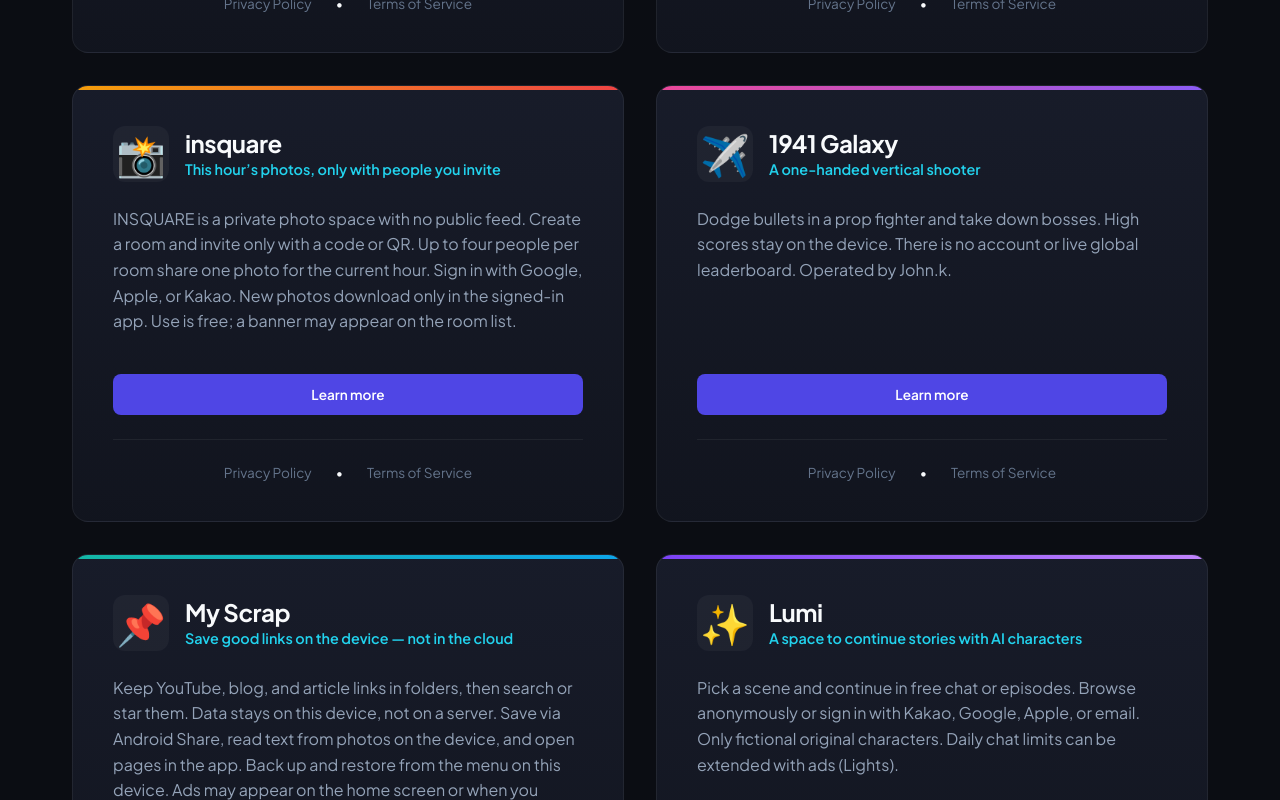
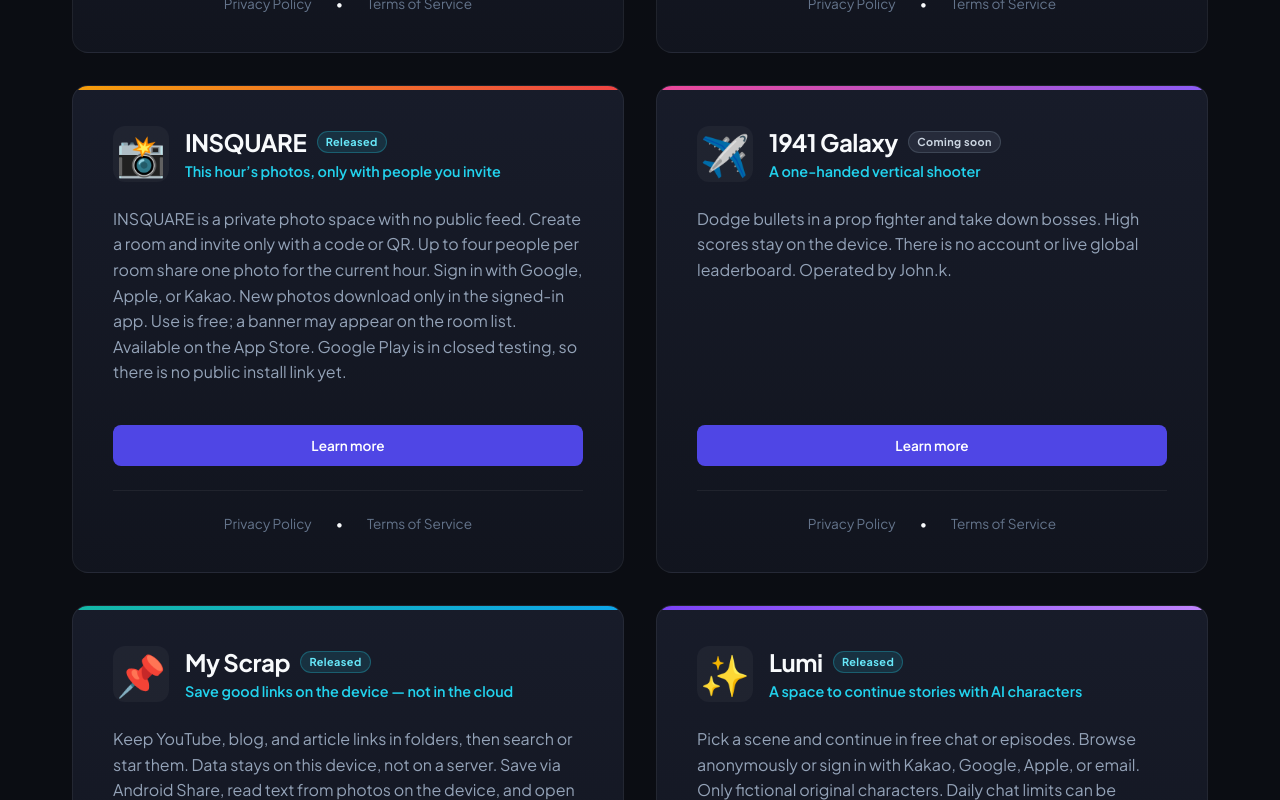
Before and after one commit to jinmo78/my-app-policies, a Next.js app: page /en in a window 1280 px wide. Shown: the part 840-1640 px from the top of the page. Built offline with nearby package versions, Linux system fonts and the light colour scheme.

Commit message:
출시된 세 앱에 스토어 링크와 출시됨 태그를 달아 소개 페이지 누수를 막는다.
Co-authored-by: Cursor <cursoragent@cursor.com>

```diff
--- a/content/apps.json
+++ b/content/apps.json
@@ -2,6 +2,7 @@
   {
     "id": "woorimal-dalin",
     "name": "우리말 달인",
+    "released": false,
     "icon": "📝",
     "slogan": "실시간으로 겨루는 우리말 퀴즈",
     "desc": "맞춤법·어휘를 부저 퀴즈로 겨루는 게임입니다. 혼자 연습하거나, 초대 코드로 친구와 하거나, 실시간 대전에 참여할 수 있습니다. 익명으로 바로 플레이하거나 Google 로그인을 연결하면 기록을 이어갈 수 있습니다. 개인 개발자 John.k가 운영합니다.",
@@ -29,6 +30,7 @@
   {
     "id": "jeongsan-calculator",
     "name": "정산 계산기",
+    "released": false,
     "icon": "💰",
     "slogan": "모임 지출을 나눠 계산하고 계좌로 안내하는 정산 도구",
     "desc": "이메일로 가입한 뒤 모임을 만들고, 지출을 나눠 계산합니다. 이름·계좌를 저장해 두고 초대 코드로 참가자를 부를 수 있습니다. 데이터는 계정에 연결되어 서버에 저장됩니다. 송금 자체는 하지 않는 계산 도구이며, 개인 개발자 John.k가 운영합니다.",
@@ -55,14 +57,15 @@
   },
   {
     "id": "insquare",
-    "name": "insquare",
+    "name": "INSQUARE",
+    "released": true,
     "icon": "📸",
     "slogan": "초대한 사람들과만 나누는 지금 이 시간의 사진",
-    "desc": "INSQUARE는 공개 피드가 없는 프라이빗 사진 공간입니다. 방을 만들고 초대 코드나 QR로만 사람을 부릅니다. 방마다 최대 4명, 지금 이 시간에 사진 한 장을 같은 멤버와 나눕니다. Google · Apple · 카카오로 로그인하며, 새로 올린 사진은 로그인한 앱에서만 받을 수 있습니다. 무료로 이용할 수 있고 방 목록 아래에 광고가 나올 수 있습니다.",
+    "desc": "INSQUARE는 공개 피드가 없는 프라이빗 사진 공간입니다. 방을 만들고 초대 코드나 QR로만 사람을 부릅니다. 방마다 최대 4명, 지금 이 시간에 사진 한 장을 같은 멤버와 나눕니다. Google · Apple · 카카오로 로그인하며, 새로 올린 사진은 로그인한 앱에서만 받을 수 있습니다. 무료로 이용할 수 있고 방 목록 아래에 광고가 나올 수 있습니다. 지금은 App Store에서 받을 수 있고, Google Play는 비공개 테스트 중입니다.",
     "glowClass": "app3Glow",
     "operator": "John.k",
     "supportEmail": "ilovejs97@gmail.com",
-    "playStoreUrl": "https://play.google.com/store/apps/details?id=com.quartz.insquare",
+    "appStoreUrl": "https://apps.apple.com/kr/app/insquare/id6771190865",
     "ageNote": "만 13세 이상만 이용할 수 있습니다.",
     "features": [
       { "title": "초대·QR로만 입장", "desc": "검색되는 공개 피드가 없습니다. 코드를 아는 사람만 방에 들어옵니다. 한 방은 최대 4명입니다." },
@@ -70,9 +73,9 @@
       { "title": "댓글·알림·나가기", "desc": "댓글과 푸시로 이어집니다. 알림 종류는 설정에서 고릅니다. 방은 본인이 나가거나 방장이 지울 수 있습니다." }
     ],
     "en": {
-      "name": "insquare",
+      "name": "INSQUARE",
       "slogan": "This hour’s photos, only with people you invite",
-      "desc": "INSQUARE is a private photo space with no public feed. Create a room and invite only with a code or QR. Up to four people per room share one photo for the current hour. Sign in with Google, Apple, or Kakao. New photos download only in the signed-in app. Use is free; a banner may appear on the room list.",
+      "desc": "INSQUARE is a private photo space with no public feed. Create a room and invite only with a code or QR. Up to four people per room share one photo for the current hour. Sign in with Google, Apple, or Kakao. New photos download only in the signed-in app. Use is free; a banner may appear on the room list. Available on the App Store. Google Play is in closed testing, so there is no public install link yet.",
       "ageNote": "For ages 13 and up.",
       "features": [
         { "title": "Invite or QR only", "desc": "No searchable public feed. A room holds at most four people." },
@@ -84,6 +87,7 @@
   {
     "id": "shooter-1941",
     "name": "1941 Galaxy",
+    "released": false,
     "icon": "✈️",
     "slogan": "한 손으로 즐기는 종스크롤 슈팅",
     "desc": "프롭 전투기로 탄막을 피하고 보스를 격파하는 캐주얼 슈팅 게임입니다. 최고 점수는 기기에 저장됩니다. 온라인 회원 가입이나 실시간 글로벌 랭킹 서버는 쓰지 않습니다. 개인 개발자 John.k가 운영합니다.",
@@ -111,14 +115,15 @@
   {
     "id": "my-scrap",
     "name": "나의 스크랩",
+    "released": true,
     "icon": "📌",
     "slogan": "웹에서 본 좋은 정보, 기기 안에만 모아 두는 스크랩 앱",
     "desc": "유튜브·블로그·기사 링크를 폴더로 정리하고, 검색·즐겨찾기로 다시 찾습니다. 데이터는 서버가 아니라 이 기기에만 저장됩니다. 다른 앱에서 공유하기로 담을 수 있고, 사진 속 글자를 기기 안에서 읽거나 앱 안에서 웹페이지를 열 수 있습니다. 메뉴에서 이 기기로 백업하고 복원할 수 있습니다. 화면 아래나 종료 시 광고가 나올 수 있습니다.",
     "glowClass": "app5Glow",
     "operator": "John.k",
     "supportEmail": "ilovejs97@gmail.com",
-    "appStoreUrl": "https://apps.apple.com/kr/app/%EB%82%98%EC%9D%98-%EC%8A%A4%ED%81%AC%EB%9E%A9/id6793531420",
-    "playStoreUrl": "https://play.google.com/store/apps/details?id=com.jinmo.myscrap&hl=ko",
+    "appStoreUrl": "https://apps.apple.com/kr/app/id6793531420",
+    "playStoreUrl": "https://play.google.com/store/apps/details?id=com.jinmo.myscrap",
     "features": [
       { "title": "공유로 저장", "desc": "다른 앱에서 공유하기 한 번으로 링크를 담습니다. (Android)" },
       { "title": "폴더·검색", "desc": "폴더로 나누고, 제목·주소·메모·폴더 이름으로 찾습니다. 즐겨찾기와 최근 목록이 있습니다." },
@@ -142,12 +147,15 @@
   {
     "id": "lumi",
     "name": "루미",
+    "released": true,
     "icon": "✨",
     "slogan": "AI 캐릭터와 이야기를 이어가는 공간",
-    "desc": "이야기 장면을 고르고 자유 채팅이나 에피소드로 이어 씁니다. 익명으로 둘러보거나 카카오·Google·Apple·이메일로 로그인할 수 있습니다. 가상의 창작 인물만 다루며, 대화 한도는 광고(불빛)로 이어갈 수 있습니다.",
+    "desc": "이야기 장면을 고르고 자유 채팅이나 에피소드로 이어 씁니다. 익명으로 둘러보거나 카카오·Google·Apple·이메일로 로그인할 수 있습니다. 가상의 창작 인물만 다루며, 대화 한도는 광고(불빛)로 이어갈 수 있습니다. Google Play에는 「루미」, App Store에는 「루미 이야기」로 올라 있습니다.",
     "glowClass": "app6Glow",
     "operator": "John.k",
     "supportEmail": "ilovejs97@gmail.com",
+    "appStoreUrl": "https://apps.apple.com/kr/app/id6794529020",
+    "playStoreUrl": "https://play.google.com/store/apps/details?id=com.jinmo78.lumi",
     "features": [
       { "title": "이야기·자유 채팅", "desc": "분위기로 장면을 찾고, AI 캐릭터와 실시간으로 대화를 이어 갑니다." },
       { "title": "에피소드·스튜디오", "desc": "화별로 열리는 스토리와, 로그인 후 가상 캐릭터를 만드는 스튜디오를 제공합니다." },
@@ -157,7 +165,7 @@
     "en": {
       "name": "Lumi",
       "slogan": "A space to continue stories with AI characters",
-      "desc": "Pick a scene and continue in free chat or episodes. Browse anonymously or sign in with Kakao, Google, Apple, or email. Only fictional original characters. Daily chat limits can be extended with ads (Lights).",
+      "desc": "Pick a scene and continue in free chat or episodes. Browse anonymously or sign in with Kakao, Google, Apple, or email. Only fictional original characters. Daily chat limits can be extended with ads (Lights). Listed as “Lumi” on Google Play and “루미 이야기” on the App Store.",
       "features": [
         { "title": "Stories and free chat", "desc": "Find scenes by mood and chat with AI characters in real time." },
         { "title": "Episodes and Studio", "desc": "Follow episode beats, or create original characters in Studio after sign-in." },
--- a/src/app/[lang]/page.module.css
+++ b/src/app/[lang]/page.module.css
@@ -91,10 +91,41 @@
   justify-content: center;
 }
 
+.nameRow {
+  display: flex;
+  align-items: center;
+  flex-wrap: wrap;
+  gap: 0.5rem 0.65rem;
+  margin-bottom: 0.2rem;
+}
+
 .appName {
   font-size: 1.5rem;
   font-weight: 700;
   letter-spacing: -0.02em;
+}
+
+.tagReleased,
+.tagComing {
+  font-size: 0.68rem;
+  font-weight: 700;
+  letter-spacing: 0.04em;
+  padding: 0.18rem 0.5rem;
+  border-radius: 999px;
+  line-height: 1.3;
+  white-space: nowrap;
+}
+
+.tagReleased {
+  color: #67e8f9;
+  background: rgba(34, 211, 238, 0.12);
+  border: 1px solid rgba(34, 211, 238, 0.28);
+}
+
+.tagComing {
+  color: #cbd5e1;
+  background: rgba(148, 163, 184, 0.12);
+  border: 1px solid rgba(148, 163, 184, 0.22);
 }
 
 .appSlogan {
--- a/src/app/[lang]/page.tsx
+++ b/src/app/[lang]/page.tsx
@@ -43,7 +43,18 @@ export default async function Home({ params }: Props) {
               <div className={styles.cardHeader}>
                 <div className={styles.icon}>{app.icon}</div>
                 <div>
-                  <h2 className={styles.appName}>{app.name}</h2>
+                  <div className={styles.nameRow}>
+                    <h2 className={styles.appName}>{app.name}</h2>
+                    <span
+                      className={
+                        app.released ? styles.tagReleased : styles.tagComing
+                      }
+                    >
+                      {app.released
+                        ? dict.home.released
+                        : dict.home.comingSoon}
+                    </span>
+                  </div>
                   <span className={styles.appSlogan}>{app.slogan}</span>
                 </div>
               </div>
--- a/src/dictionaries/en.json
+++ b/src/dictionaries/en.json
@@ -15,6 +15,8 @@
     "titleHighlight": "Innovations",
     "description": "Apps by individual developer John.k. Open a card for details, privacy policy, and terms.",
     "learnMore": "Learn more",
+    "released": "Released",
+    "comingSoon": "Coming soon",
     "privacy": "Privacy Policy",
     "terms": "Terms of Service"
   },
--- a/src/dictionaries/ko.json
+++ b/src/dictionaries/ko.json
@@ -15,6 +15,8 @@
     "titleHighlight": "Innovations",
     "description": "개인 개발자 John.k가 만드는 앱을 소개합니다. 각 카드에서 상세 설명, 개인정보처리방침, 이용약관을 확인할 수 있습니다.",
     "learnMore": "자세히 보기",
+    "released": "출시됨",
+    "comingSoon": "준비중",
     "privacy": "개인정보처리방침",
     "terms": "이용약관"
   },
--- a/src/lib/apps.ts
+++ b/src/lib/apps.ts
@@ -23,6 +23,7 @@ export interface AppConfigRaw {
   slogan: string;
   desc: string;
   features: AppFeature[];
+  released?: boolean;
   appStoreUrl?: string;
   playStoreUrl?: string;
   operator?: string;
```
